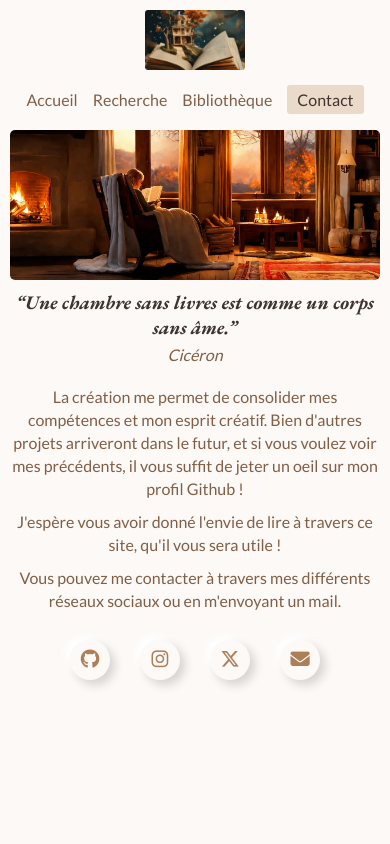
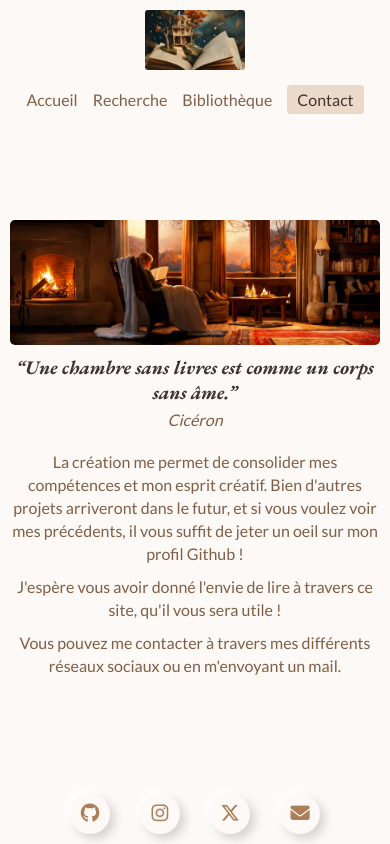
Before and after one commit to AlexDDevv/My-library, a React (Vite) app: page /contact in a window 390 px wide. Built offline with nearby package versions, Linux system fonts and the light colour scheme; no server answers.

Commit message:
for mobile home and contact page

```diff
--- a/src/assets/sass/components/Banner/_banner.scss
+++ b/src/assets/sass/components/Banner/_banner.scss
@@ -3,10 +3,7 @@
     margin-bottom: 10px;
 
     @media screen and (max-width: 768px) {
-        height: max(150px, 26vw);
-    }
-    @media screen and (max-width: 375px) {
-        height: 125px;
+        height: max(125px, 26vw);
     }
 
     img {
--- a/src/assets/sass/components/_container.scss
+++ b/src/assets/sass/components/_container.scss
@@ -16,18 +16,8 @@
         padding: 10px;
     }
 }
-.for-home {
-    @media screen and (max-width: 500px) {
-        height: 100%;
-    }
-}
 .for-research {
     gap: 30px;
-}
-.for-contact {
-    @media screen and (max-width: 425px) {
-        justify-content: normal;
-    }
 }
 .for-notFound {
     @include center;
```
